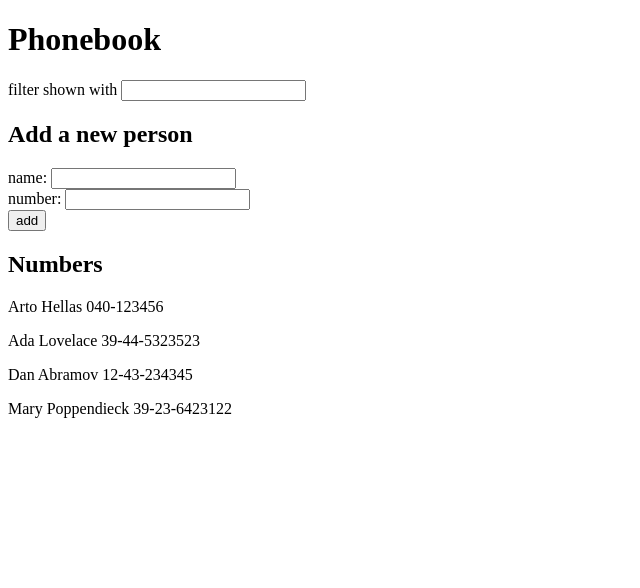
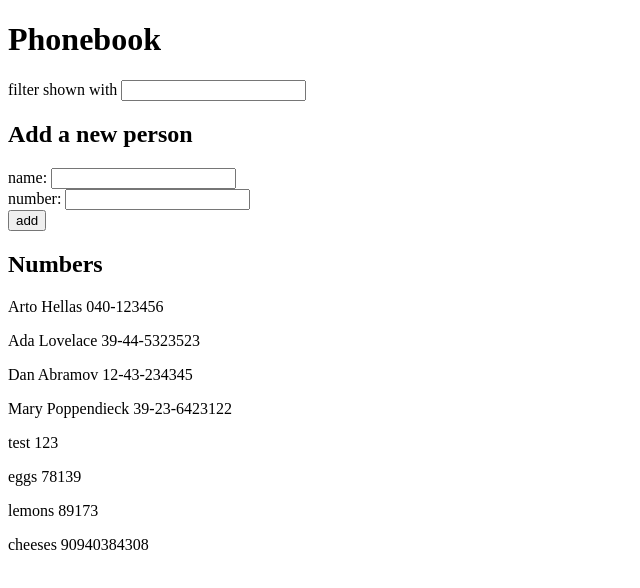
Before and after one commit to adamfarhadi/full-stack-open, a React (Vite) app in the folder part2/phonebook/: page / in a window 1280 px wide. Shown: the top 588 px of the page, without its empty margins (0-640 px from the left). Built offline with nearby package versions, Linux system fonts and the light colour scheme; data requests are answered from the project's data file.

Commit message:
exercises 2.12 and 2.13 done

```diff
--- a/part2/phonebook/db.json
+++ b/part2/phonebook/db.json
@@ -1,5 +1,5 @@
 {
-  "persons":[
+  "persons": [
     {
       "name": "Arto Hellas",
       "number": "040-123456",
@@ -19,6 +19,26 @@
       "name": "Mary Poppendieck",
       "number": "39-23-6423122",
       "id": "4"
+    },
+    {
+      "id": "0223",
+      "name": "test",
+      "number": "123"
+    },
+    {
+      "id": "b6f2",
+      "name": "eggs",
+      "number": "78139"
+    },
+    {
+      "id": "5601",
+      "name": "lemons",
+      "number": "89173"
+    },
+    {
+      "id": "be13",
+      "name": "cheeses",
+      "number": "90940384308"
     }
   ]
 }
--- a/part2/phonebook/src/App.jsx
+++ b/part2/phonebook/src/App.jsx
@@ -3,6 +3,7 @@ import axios from 'axios'
 import Filter from './components/Filter'
 import PersonForm from './components/PersonForm'
 import Persons from './components/Persons'
+import personService from './services/persons'
 
 const App = () => {
   const [persons, setPersons] = useState([])
@@ -10,13 +11,11 @@ const App = () => {
   const [newNumber, setNewNumber] = useState('')
   const [filter, setFilter] = useState('')
 
-  const hook = () => {
-    axios
-      .get('http://localhost:3001/persons')
-      .then(response => setPersons(response.data))
-  }
-
-  useEffect(hook, [])
+  useEffect(() => {
+    personService
+      .getAll()
+      .then(initialPersons => setPersons(initialPersons))
+  }, [])
 
   const addPerson = (event) => {
     event.preventDefault()
@@ -28,10 +27,13 @@ const App = () => {
       return
     }
 
-    const newPersons = persons.concat({ name: newName, number: newNumber })
-    setPersons(newPersons)
-    setNewName('')
-    setNewNumber('')
+    personService
+      .create({ name: newName, number: newNumber })
+      .then(returnedPerson => {
+        setPersons(persons.concat(returnedPerson))
+        setNewName('')
+        setNewNumber('')
+      })
   }
 
   const handleNameChange = (event) => {
--- /dev/null
+++ b/part2/phonebook/src/services/persons.js
@@ -0,0 +1,14 @@
+import axios from 'axios'
+const baseUrl = 'http://localhost:3001/persons'
+
+const getAll = () => {
+  const request = axios.get(baseUrl)
+  return request.then(response => response.data)
+}
+
+const create = (newPerson) => {
+  const request = axios.post(baseUrl,newPerson)
+  return request.then(response => response.data)
+}
+
+export default { getAll, create }
```
